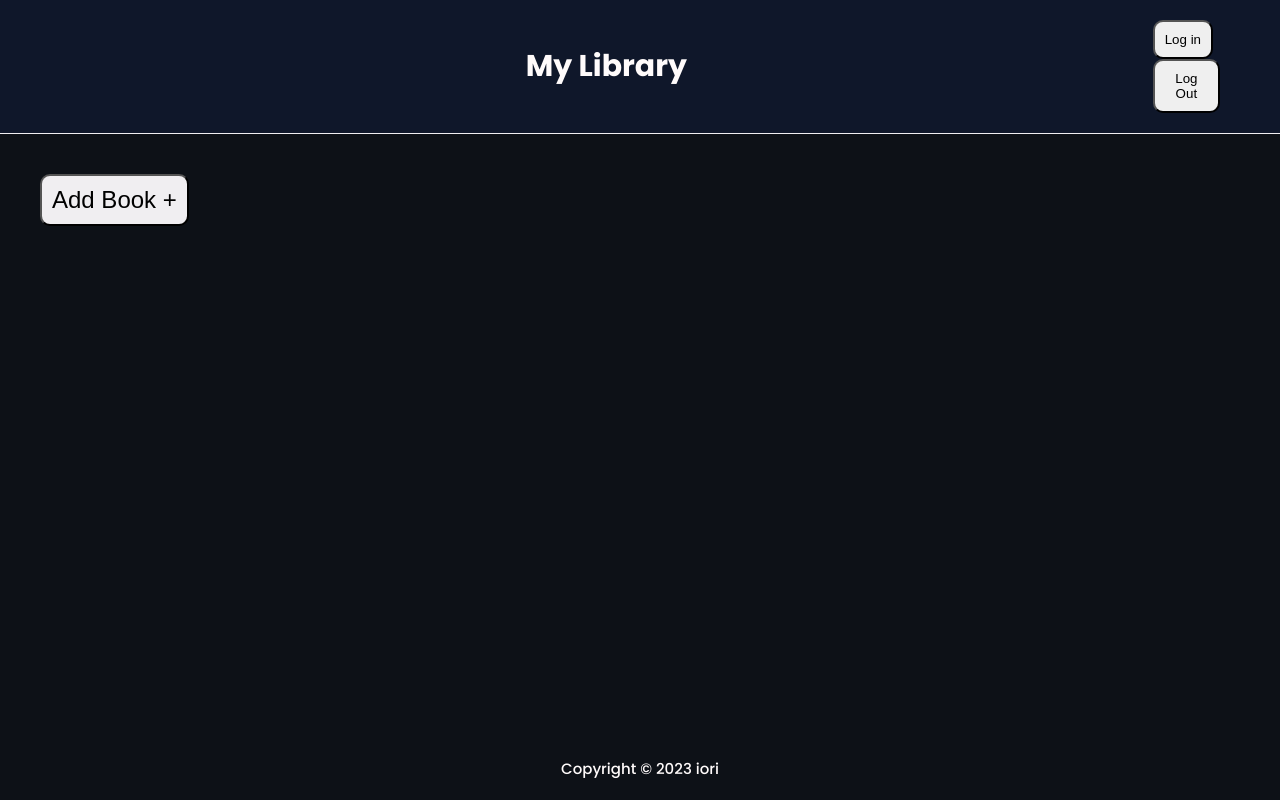
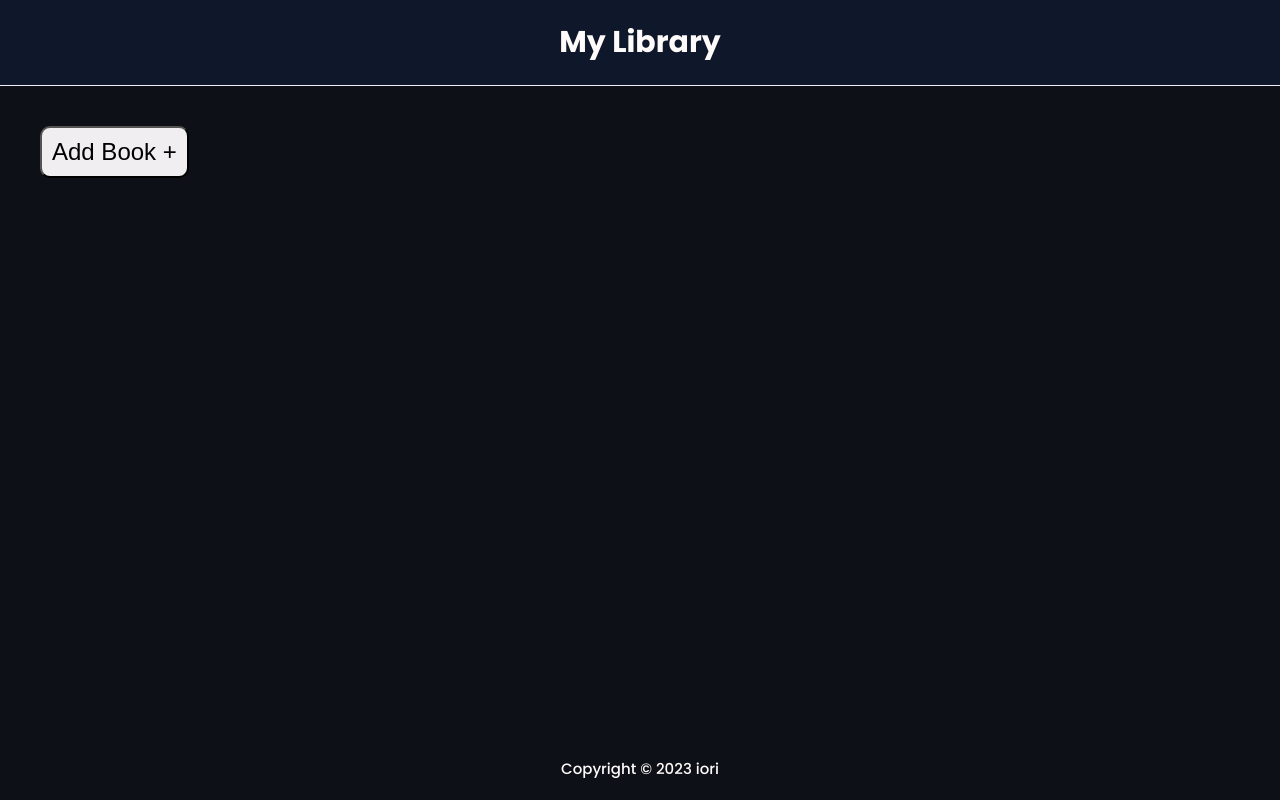
Before and after one commit to iorise/library, a plain HTML site: page index.html in a window 1280 px wide. Drawn offline with Linux system fonts and the light colour scheme.

Commit message:
update layout

```diff
--- a/index.html
+++ b/index.html
@@ -19,14 +19,6 @@
     <header class="header">
       <div class="container">
         <h1>My Library</h1>
-            <nav>
-                <div class="logged-out" id="loggedOut">
-                    <button class="btn" id="logInBtn">Log in</button>
-                </div>
-                <div class="logged-in" id="loggedIn">
-                    <button class="btn" id="logOutBtn">Log Out</button>
-                </div>
-            </nav>
       </div>
     </header>
     <!-- Main -->
@@ -41,7 +33,9 @@
     <!-- modal -->
     <div class="modal" id="addBookModal">
       <form class="add-book-form" id="addBookForm">
-            <button type="button" class="btn close-modal-btn" id="closeModalBtn">x</button>
+        <button type="button" class="btn close-modal-btn" id="closeModalBtn">
+          x
+        </button>
         <h3>Add new</h3>
         <input
           class="input"
@@ -66,9 +60,15 @@
         />
         <div class="is-read" id="isReadDiv">
           <label for="isReadInput">Have you read it ?</label>
-                <input class="checkbox" type="checkbox" id="isReadInput">
+          <input class="checkbox" type="checkbox" id="isReadInput" />
         </div>
-            <button class="btn submit-btn btn-light-green" type="submit" id="submitBtn">Submit</button>
+        <button
+          class="btn submit-btn btn-light-green"
+          type="submit"
+          id="submitBtn"
+        >
+          Submit
+        </button>
       </form>
     </div>
     <div id="output"></div>
```
Lines whose indentation alone changed are shown as unchanged.
